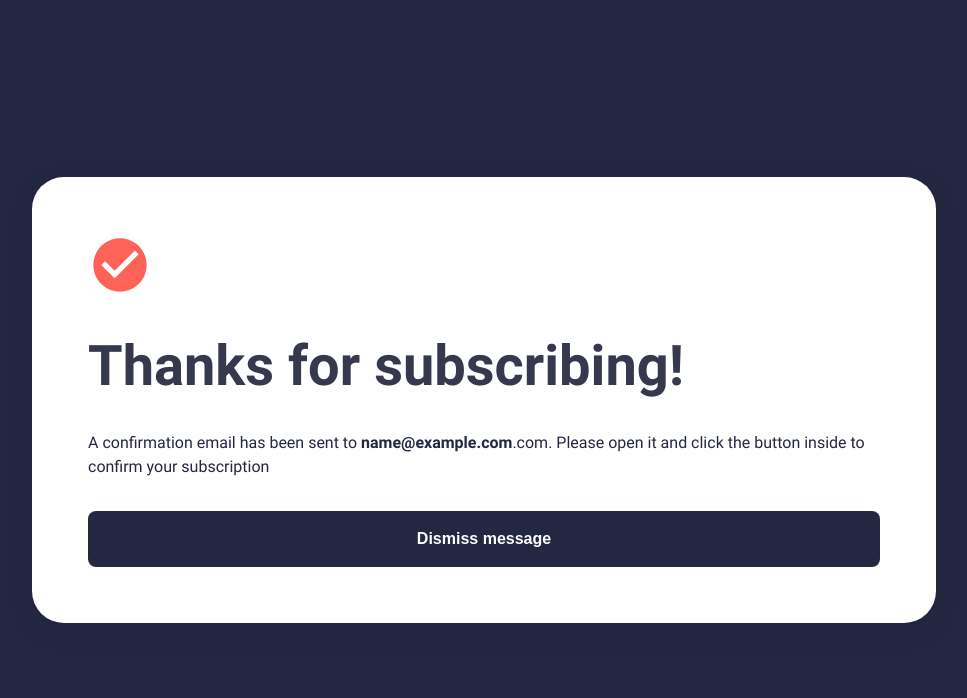
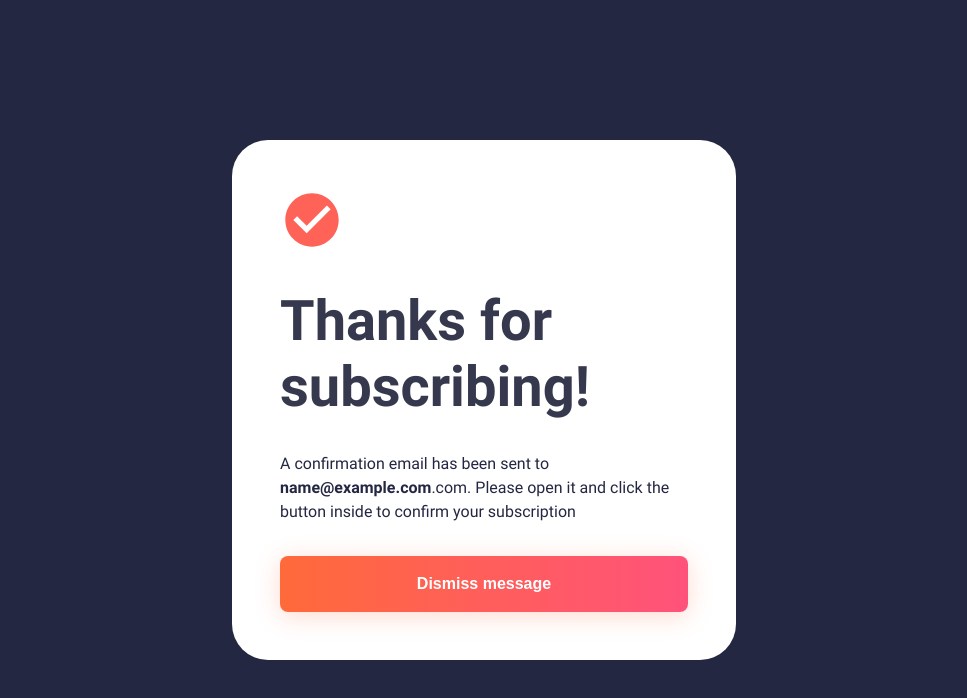
Before and after one commit to samirtamang33/news-letter, a Next.js app: page / in a window 1536 px wide. Both pictures are taken after typing "name@example.com" into the empty fields and a click on the button "Subscribe to monthly newsletter". Shown: the top 698 px of the page, without its empty margins (284-1251 px from the left). Built offline with nearby package versions, Linux system fonts and the light colour scheme.

Commit message:
complete the success page

```diff
--- a/src/app/page.js
+++ b/src/app/page.js
@@ -24,7 +24,7 @@ export default function Home() {
   };
 
   return (
-    <div className={styles.page}>
+    <div className={`${styles.page} ${success ? styles.pageSuccess : ""}`}>
       <main className={styles.main}>
         {!success && (
           <picture className={styles.imageContainer}>
@@ -112,7 +112,15 @@ export default function Home() {
                 .com. Please open it and click the button inside to confirm your
                 subscription
               </p>
-              <button type="submit" className={styles.button}>
+              <button
+                type="submit"
+                className={styles.button}
+                onClick={() => {
+                  setSuccess(false);
+                  setEmail("");
+                  setError("");
+                }}
+              >
                 Dismiss message
               </button>
             </div>
--- a/src/app/page.module.css
+++ b/src/app/page.module.css
@@ -108,7 +108,8 @@
 
 /* {Submit Success} */
 .successMessage {
-  padding: 9.313rem 1.5rem 4.375rem 1.5rem; /* mobile: 149px 24px 70px 24px */
+  padding: 9.313rem 1.5rem 4.375rem 1.5rem;
+  box-sizing: border-box;
 }
 .successIcon {
   color: var(--color-primary-red);
@@ -129,6 +130,10 @@
   line-height: 1.5;
   margin-bottom: 19.93rem; /* 319px */
 }
+.successMessage .button {
+  background: linear-gradient(90deg, #ff6a3a 0%, #ff527b 100%);
+  box-shadow: 0 4px 24px 0 rgba(255, 106, 58, 0.25);
+}
 
 @media (min-width: 768px) {
   .page {
@@ -136,6 +141,12 @@
     border-radius: 2rem;
     box-shadow: 0 8px 32px rgba(0, 0, 0, 0.08);
     padding: 2.5rem;
+  }
+
+  .pageSuccess {
+    max-width: 504px !important;
+    border-radius: 2.25rem !important;
+    padding: 1.5rem !important;
   }
 
   .main {
@@ -194,6 +205,13 @@
     padding: 2rem;
   }
 
+  .pageSuccess {
+    max-width: 504px !important;
+    border-radius: 2.25rem !important;
+    box-shadow: none !important;
+    padding: 1.5rem !important;
+  }
+
   .main {
     flex-direction: row;
     align-items: center;
@@ -239,10 +257,7 @@
   .button:hover {
     background: linear-gradient(90deg, #ff6a3a 0%, #ff527b 100%);
   }
-  .successMessage {
-    border-radius: 2.25rem;
-    padding: 1.5rem;
-  }
+
   .successTitle {
     font-size: 3.5rem;
   }
```
